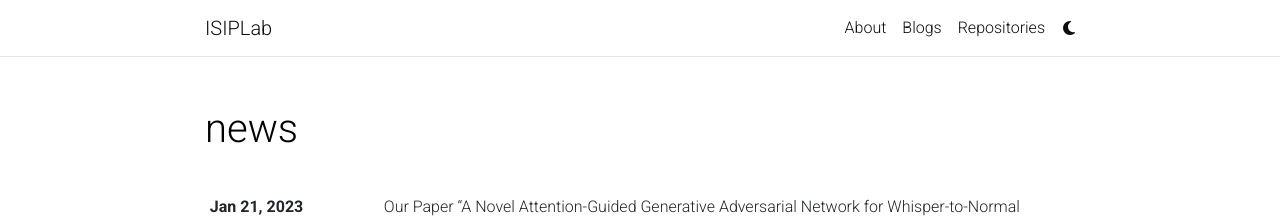
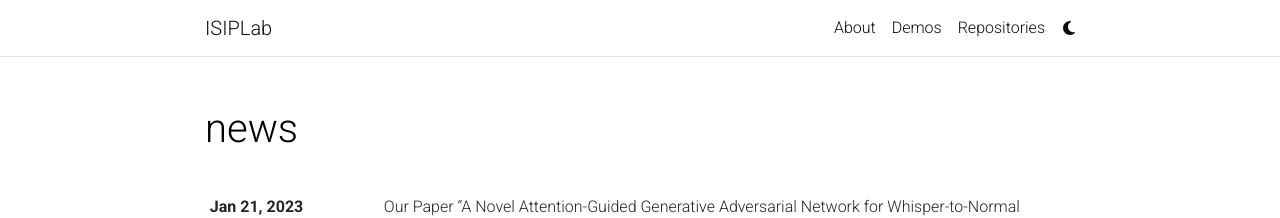
Before and after one commit to isiplabahu/isiplabahu.github.io, a Jekyll site: the page built from news.html, in a window 1280 px wide. Shown: the top 218 px of the page. Built offline with Jekyll 4.4.1, drawn with Linux system fonts in a browser that asks for light colours; comment, search, counter and statistics services are not loaded; a style sheet for code colours, icons or effects is not loaded.

Commit message:
Update _config.yml

```diff
--- a/_config.yml
+++ b/_config.yml
@@ -120,7 +120,7 @@
 # -----------------------------------------------------------------------------
 
 blog_name: ISIPLab # blog_name will be displayed in your blog page
-blog_nav_title: Blogs # your blog must have a title for it to be displayed in the nav bar
+blog_nav_title: Demos # your blog must have a title for it to be displayed in the nav bar
 blog_description: Demos & Details
 permalink: /blog/:year/:title/
 
```
